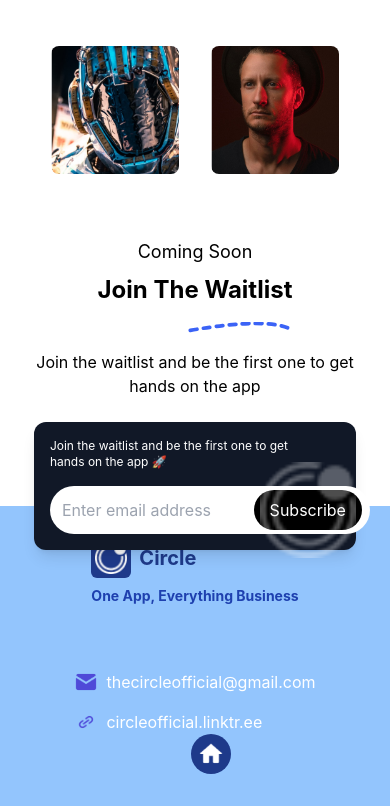
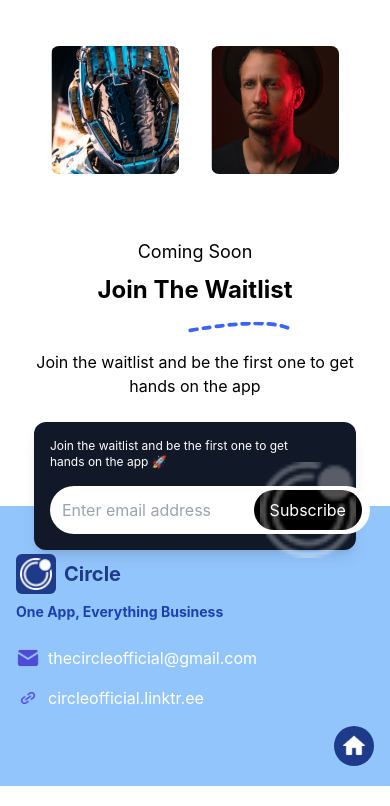
Before and after one commit to M-Talha-Farooqi/Circle-AI-Landing-Page, a React (Create React App) app: page / in a window 390 px wide. Shown: the part 2198-3004 px from the top of the page. Built offline with nearby package versions, Linux system fonts and the light colour scheme.

Commit message:
Update Footer.jsx

```diff
--- a/src/components/Footer.jsx
+++ b/src/components/Footer.jsx
@@ -6,9 +6,14 @@ import Home from "../assets/Home.png";
 
 function Footer() {
   return (
-    <footer className="p-8 bg-blue-300 relative" style={{ height: "300px" }}>
-      <div className="flex flex-col md:flex-row justify-between items-center h-full">
-        <div className="flex flex-col items-start space-y-2">
+    <footer
+      className="p-4 sm:p-8 bg-blue-300 relative"
+      style={{ height: "auto", minHeight: "280px" }}
+    >
+      <div className="flex flex-col md:flex-row justify-between items-start md:items-center h-full space-y-6 md:space-y-0 mt-4">
+        {" "}
+        <div className="flex flex-col items-start space-y-2 mt-4">
+          {" "}
           <div className="flex items-center space-x-2">
             <img
               src={logo}
@@ -21,10 +26,13 @@ function Footer() {
             One App, Everything Business
           </div>
         </div>
-
         {/* Email, Link, and Home */}
-        <div className="flex flex-col md:flex-row items-center md:space-x-8 mt-4 md:mt-0">
-          <div className="flex flex-col md:items-start space-y-4 md:space-y-0">
+        <div
+          className="flex flex-col md:flex-row items-start md:items-center md:space-x-8 space-y-4 md:space-y-0 w-full md:w-auto
+        mt-4 md:mt-4"
+        >
+          {" "}
+          <div className="flex flex-col space-y-4 md:space-y-0">
             <a
               href="mailto:thecircleofficial@gmail.com"
               className="flex items-center space-x-2 text-white"
@@ -43,7 +51,8 @@ function Footer() {
               <span>circleofficial.linktr.ee</span>
             </a>
           </div>
-          <div className="ml-8 md:ml-16 ">
+          <div className="flex justify-end w-full md:w-auto mt-4">
+            {" "}
             <a href="/" className="flex items-center">
               <img
                 src={Home}
```
